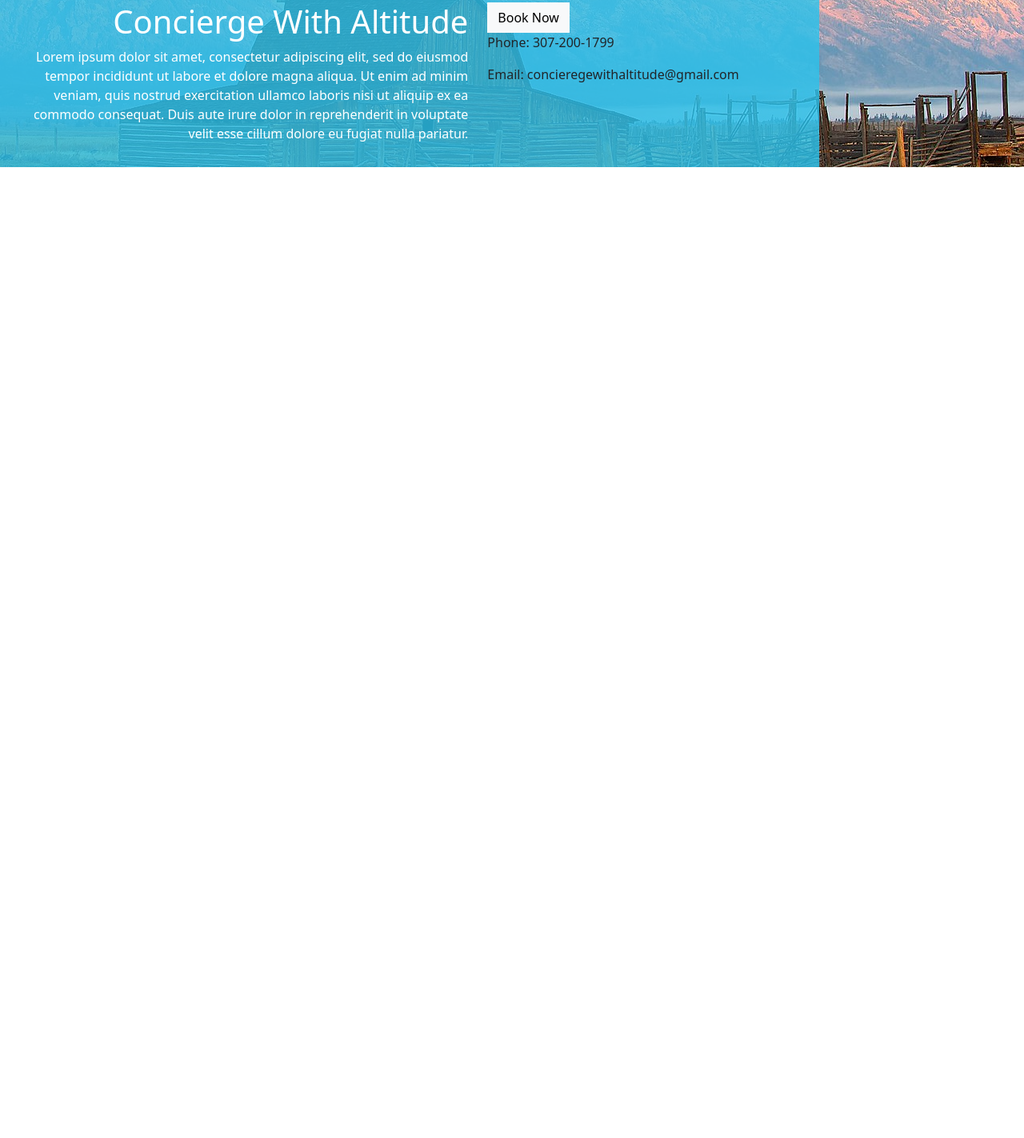
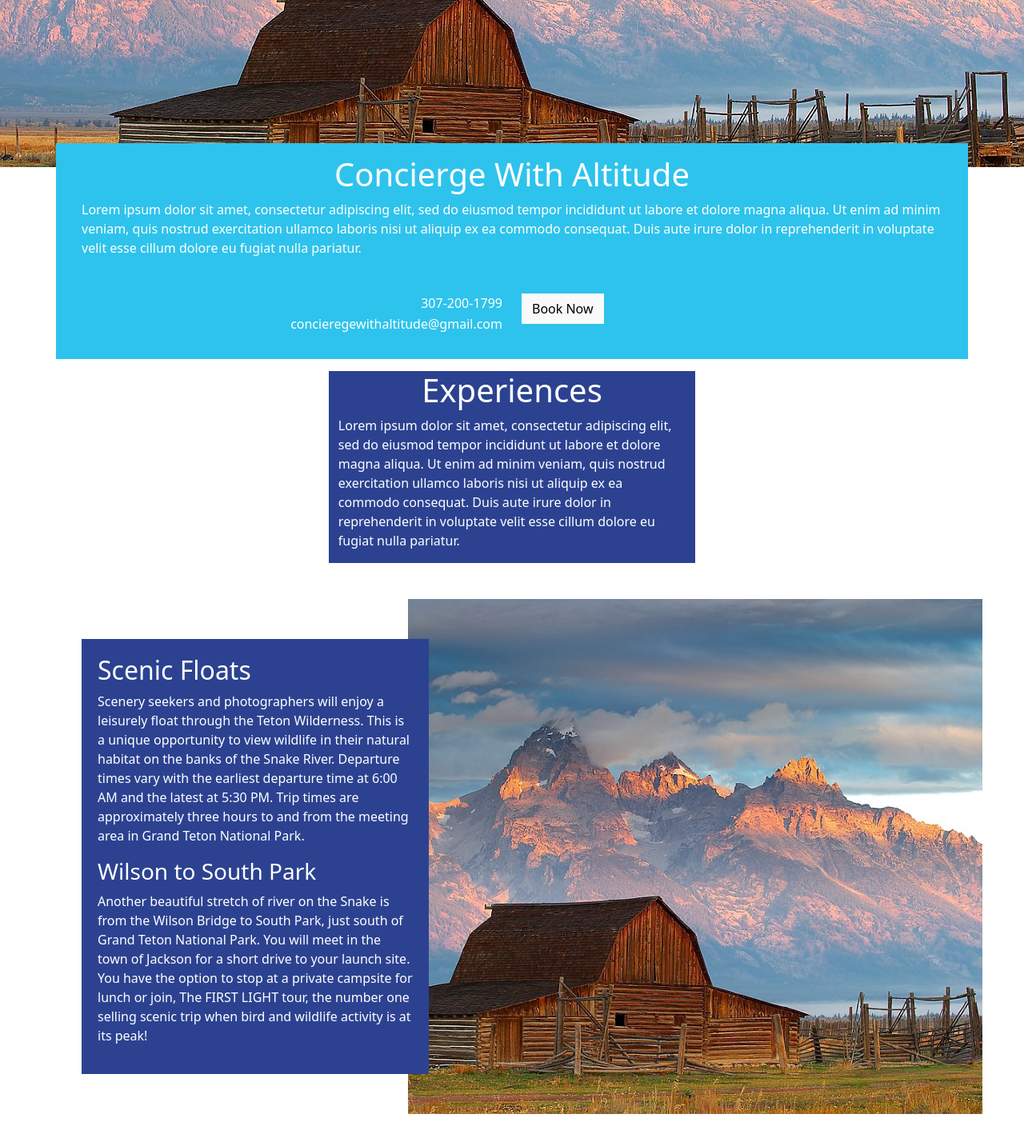
Before and after one commit to nspringman/rachel-website, a plain HTML site: page index.html in a window 1280 px wide. Shown: the part 407-1830 px from the top of the page at 80% size. Before the commit the page ends 800 px from the top, so only its background shows below. Drawn offline with nearby package versions, Linux system fonts and the light colour scheme.

Commit message:
image on right

```diff
--- a/index.html
+++ b/index.html
@@ -19,14 +19,14 @@
           <div class="collapse navbar-collapse" id="navbarSupportedContent">
             <ul class="navbar-nav me-auto mb-2 mb-lg-0">
               <li class="nav-item">
-                <a class="nav-link active" href="#">Home</a>
+                <a class="nav-link active" href="#home">Home</a>
               </li>
               <li class="nav-item dropdown">
                 <a class="nav-link dropdown-toggle active" href="#" id="navbarDropdown" role="button" data-bs-toggle="dropdown" aria-expanded="false">
                   Experiences
                 </a>
                 <ul class="dropdown-menu" aria-labelledby="navbarDropdown">
-                  <li><a class="dropdown-item" href="#">Scenic Floats</a></li>
+                  <li><a class="dropdown-item" href="#scenic-floats">Scenic Floats</a></li>
                   <li><a class="dropdown-item" href="#">Whitewater Rafting</a></li>
                   <li><a class="dropdown-item" href="#">Wildlife Tours</a></li>
                   <li><a class="dropdown-item" href="#">Yellowstone National Park Tours</a></li>
@@ -47,19 +47,55 @@
           </div>
         </div>
       </nav>
-      <div class="container-fluid heading">
-          <div class="row heading-content">
-              <div class="col-7 heading-lede">
-                  <h1>Concierge With&nbsp;Altitude</h1>
-                  <p>Lorem ipsum dolor sit amet, consectetur adipiscing elit, sed do eiusmod tempor incididunt ut labore et dolore magna aliqua. Ut enim ad minim veniam, quis nostrud exercitation ullamco laboris nisi ut aliquip ex ea commodo consequat. Duis aute irure dolor in reprehenderit in voluptate velit esse cillum dolore eu fugiat nulla pariatur.</p>
-              </div>
-              <div class="col-5">
-                  <button type="button" class="btn btn-light">Book Now</button>
-                  <p>Phone: 307-200-1799</p>
-                  <p>Email: concieregewithaltitude@gmail.com</p>
-              </div>
+      <div class="container-fluid heading-background-img"></div>
+      <div class="container heading">
+        <div class="row heading-content heading-lede" id="home">
+          <h1>Concierge With&nbsp;Altitude</h1>
+          <p>Lorem ipsum dolor sit amet, consectetur adipiscing elit, sed do eiusmod tempor incididunt ut labore et dolore magna aliqua. Ut enim ad minim veniam, quis nostrud exercitation ullamco laboris nisi ut aliquip ex ea commodo consequat. Duis aute irure dolor in reprehenderit in voluptate velit esse cillum dolore eu fugiat nulla pariatur.</p>
+        </div>
+        <div class="row heading-content">
+            <div class="col contact-info">
+              <p>307-200-1799</p>
+              <p>concieregewithaltitude@gmail.com</p>
           </div>
-          <div class="parallelogram"></div>
+          <div class="col">
+            <button type="button" class="btn btn-light">Book Now</button>
+          </div>
       </div>
+    </div>
+    <div class="container experiences-container">
+      <div class="row">
+        <div class="col"></div>
+        <div class="col-5 dark-blue">
+          <h1>Experiences</h1>
+          <p>Lorem ipsum dolor sit amet, consectetur adipiscing elit, sed do eiusmod tempor incididunt ut labore et dolore magna aliqua. Ut enim ad minim veniam, quis nostrud exercitation ullamco laboris nisi ut aliquip ex ea commodo consequat. Duis aute irure dolor in reprehenderit in voluptate velit esse cillum dolore eu fugiat nulla pariatur.</p>
+        </div>
+        <div class="col"></div>
+      </div>
+    </div>
+    <div class="container-lg experiences-container">
+      <div class="row experiences-row" id="scenic-floats">
+        <div class="col-5 content-col">
+          <!-- <div class="parallelogram"></div> -->
+          <div class="content-wrapper dark-blue">
+            <h2>Scenic Floats</h2>
+            <p>Scenery seekers and photographers will enjoy a leisurely float through the Teton Wilderness. This is a unique opportunity to view wildlife in their natural habitat on the banks of the Snake River. Departure times vary with the earliest departure time at 6:00 AM and the latest at 5:30 PM. Trip times are approximately three hours to and from the meeting area in Grand Teton National Park.</p>
+            <h3>Wilson to South Park</h3>
+            <p>Another beautiful stretch of river on the Snake is from the
+              Wilson Bridge to South Park, just south of Grand Teton
+              National Park. You will meet in the town of Jackson for a
+              short drive to your launch site. You have the option to
+              stop at a private campsite for lunch or join, The FIRST
+              LIGHT tour, the number one selling scenic trip when
+              bird and wildlife activity is at its peak!</p>
+          </div>
+        </div>
+        <div class="col-7 image-right-col">
+          <div class="image-wrapper">
+            <!-- <img src="img/jackson.jpg" alt="" class="image-right"> -->
+          </div>
+        </div>
+      </div>
+    </div>
 </body>
 </html>
--- a/style.css
+++ b/style.css
@@ -1,18 +1,32 @@
-.heading {
+* {
+    color: #fff;
+}
+
+.dark-blue {
+    background-color: #2c4291;
+}
+
+.heading-background-img {
     height: 70vh;
     background: url("img/jackson.jpg") no-repeat;
     background-position: center;
     background-size: cover;
-    position: relative;
+}
+
+.row {
+    padding-left: 20px;
+    padding-right: 20px;
+}
+
+.heading {
+    margin-top: -30px;
+    z-index: 10;
 }
 
 .heading-content {
-    position: absolute;
     padding-bottom: 30px;
     padding-top: 15px;
-    bottom: 0;
-    background-color: rgb(46 195 236 / 0.82);
-    width: 80%;
+    background-color: rgb(46 195 236);
 }
 
 .heading-content button {
@@ -24,21 +38,67 @@
 }
 
 .heading-lede h1 {
-    text-align: right;
+    text-align: center;
 }
 
 .heading-lede p {
-    text-align: right;
     margin-bottom: 0px;
 }
 
-.parallelogram {
-    width: 150px;
-    height: 100px;
-    transform: skew(20deg);
-    background: red;
-  }
+.contact-info {
+    text-align: right;
+    color: white;
+}
+
+.contact-info p {
+    margin-bottom: 2px;
+}
 
 nav {
-    background-color: #2ec3ec;
+    position: -webkit-sticky; /* Safari */
+    position: sticky;
+    top: 0;
 }
+
+.experiences-container {
+    padding-bottom: 30px;
+    padding-top: 15px;
+}
+
+.experiences-container h1 {
+    text-align: center;
+}
+
+.experiences-row {
+    margin-top: 50px;
+    margin-bottom: 50px;
+}
+
+.content-col {
+    display: flex;
+    align-items: center;
+    z-index: 1;
+}
+
+.content-wrapper {
+    padding: 20px;
+}
+
+.image-right-col {
+    display: flex;
+    justify-content: center;
+}
+
+.image-wrapper {
+    width: calc(100% + 200px);
+    min-height: calc(100% + 100px);
+    margin: -50px;
+    background: url("img/jackson.jpg") no-repeat;
+    background-position: center;
+    background-size: cover;
+}
+
+.image-right {
+    /* width: 100%;
+    height: 100%; */
+}
```
